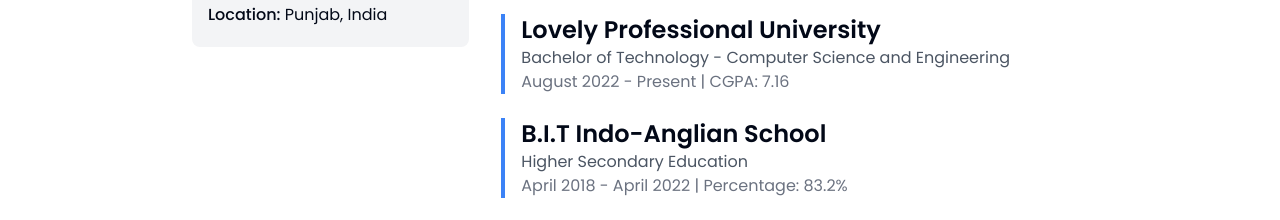
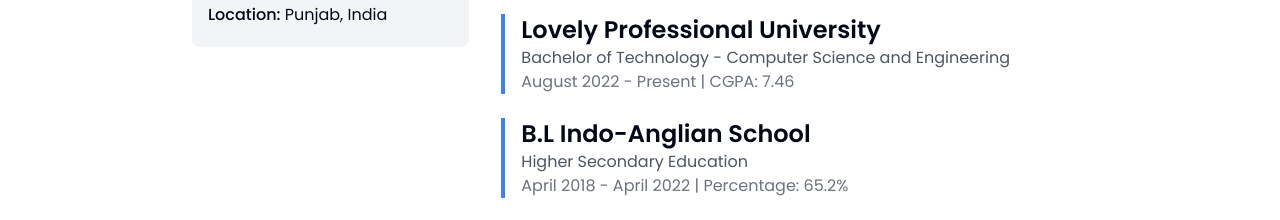
Before and after one commit to MONAL7634/monal-aditya-portfolio-site, a React (Vite) app: page /about in a window 1280 px wide. Shown: the part 714-934 px from the top of the page. Built offline with nearby package versions, Linux system fonts and the light colour scheme.

Commit message:
Update About.tsx

```diff
--- a/src/pages/About.tsx
+++ b/src/pages/About.tsx
@@ -85,13 +85,13 @@ const About = () => {
               <div className="mb-6 border-l-4 border-portfolio-primary pl-4">
                 <h4 className="font-semibold">Lovely Professional University</h4>
                 <p className="text-gray-600">Bachelor of Technology - Computer Science and Engineering</p>
-                <p className="text-gray-500">August 2022 - Present | CGPA: 7.16</p>
+                <p className="text-gray-500">August 2022 - Present | CGPA: 7.46</p>
               </div>
 
               <div className="mb-6 border-l-4 border-portfolio-primary pl-4">
-                <h4 className="font-semibold">B.I.T Indo-Anglian School</h4>
+                <h4 className="font-semibold">B.L Indo-Anglian School</h4>
                 <p className="text-gray-600">Higher Secondary Education</p>
-                <p className="text-gray-500">April 2018 - April 2022 | Percentage: 83.2%</p>
+                <p className="text-gray-500">April 2018 - April 2022 | Percentage: 65.2%</p>
               </div>
 
               <div className="mb-6 border-l-4 border-portfolio-primary pl-4">
```
